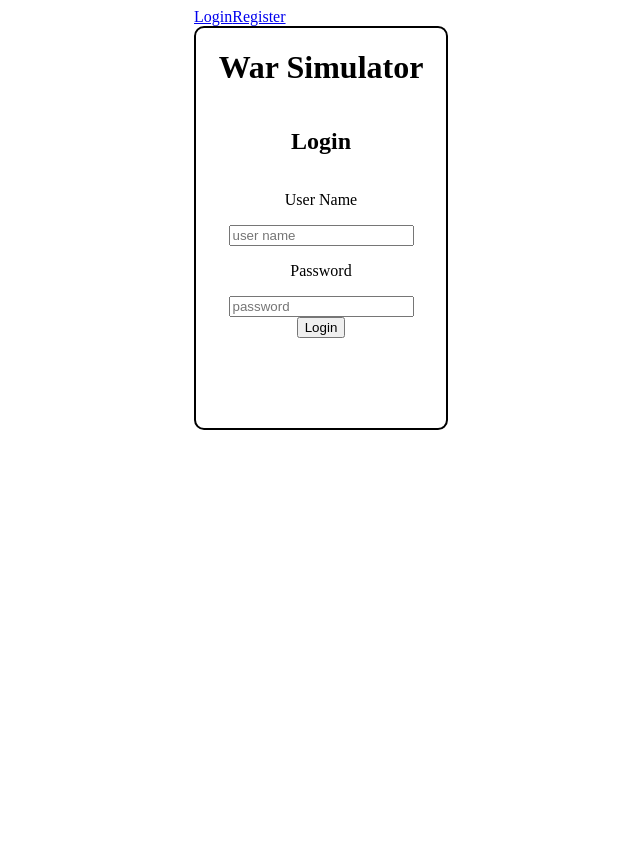
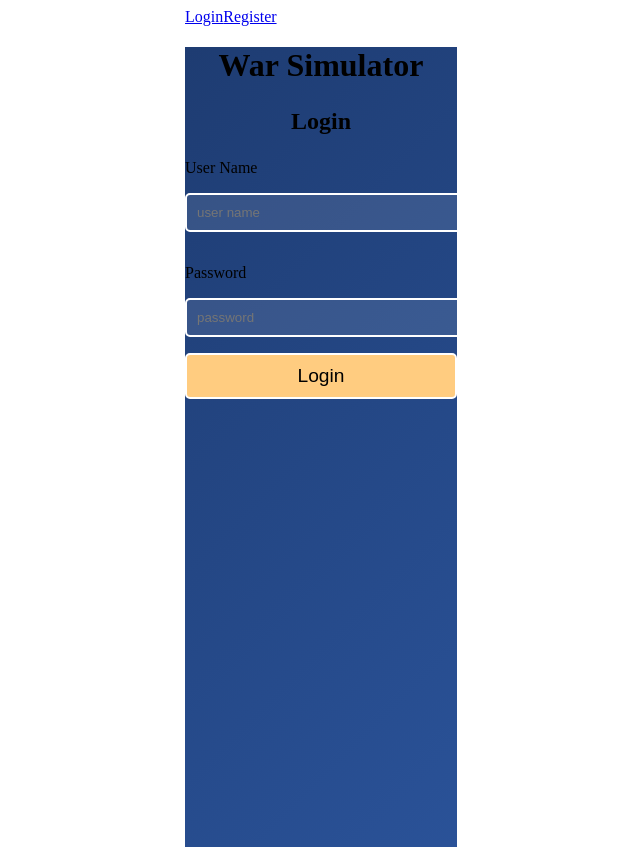
Before and after one commit to YonatanForsh/warSimulationClient, a React (Vite) app: page /login in a window 1280 px wide. Shown: the whole page, without its empty margins (319-959 px from the left). Before the commit the page ends 800 px from the top, so only its background shows below. Built offline with nearby package versions, Linux system fonts and the light colour scheme; no server answers.

Commit message:
add npx to pakcage

```diff
--- a/package.json
+++ b/package.json
@@ -5,7 +5,7 @@
   "type": "module",
   "scripts": {
     "dev": "vite",
-    "build": "tsc -b && vite build",
+    "build": "npx tsc -b && npx vite build",
     "lint": "eslint .",
     "preview": "vite preview"
   },
--- a/src/index.css
+++ b/src/index.css
@@ -1,4 +1,4 @@
-body{
+/* body{
   display: flex;
   justify-content: center;}
 
@@ -27,4 +27,102 @@ body{
 
 .headAttack{
   display: flex;
+} */
+
+:root {
+  --gradient-login: linear-gradient(135deg, #1e3c72, #2a5298);
+  --gradient-register: linear-gradient(135deg, #283593, #6a1b9a);
+  --gradient-defence: linear-gradient(135deg, #283593, #6a1b9a);
+  --gradient-attack: linear-gradient(135deg, #2c3e50, #34495e);
+  --text-color: #ffffff;
+  --hover-color: #ffcc80;
+  --border-radius: 10px;
+  --box-shadow: 0 4px 10px rgba(0, 0, 0, 0.5);
 }
+
+body {
+  display: flex;
+  justify-content: center;
+}
+
+.common-container {
+  display: flex;
+  flex-direction: column;
+  align-items: center;
+  justify-content: center;
+  padding: 20px;
+  max-width: 400px;
+  margin: 20px auto;
+  color: var(--text-color);
+  font-family: 'Arial', sans-serif;
+  border-radius: var(--border-radius);
+  box-shadow: var(--box-shadow);
+}
+
+.login {
+  height: 100vh;
+  background: var(--gradient-login);
+}
+
+.register, .controlDefence, .controlAttack {
+  background: var(--gradient-register);
+}
+
+h1, h2 {
+  text-align: center;
+  margin-bottom: 1.5rem;
+}
+
+p, input, button, select, table {
+  width: 100%;
+  max-width: 300px;
+  margin-bottom: 1rem;
+}
+
+input, button, select {
+  padding: 10px;
+  border: 2px solid var(--text-color);
+  border-radius: 5px;
+  background-color: rgba(255, 255, 255, 0.1);
+}
+
+input:focus, select:focus {
+  border-color: var(--hover-color);
+}
+
+button {
+  font-size: 1.2rem;
+  background-color: var(--hover-color);
+  cursor: pointer;
+  transition: 0.3s ease;
+}
+
+button:hover {
+  background-color: #ffa726;
+}
+
+table {
+  border-collapse: collapse;
+  background: rgba(255, 255, 255, 0.1);
+  border-radius: 5px;
+}
+
+th, td {
+  text-align: center;
+  padding: 15px;
+  border: 1px solid var(--text-color);
+}
+
+tr:nth-child(even) {
+  background: rgba(255, 255, 255, 0.05);
+}
+
+.controlDefence td span {
+  margin-left: 10px;
+  font-size: 1.2rem;
+  color: #ff1744;
+}
+
+.controlDefence td span:hover {
+  color: #d50000;
+}
```
